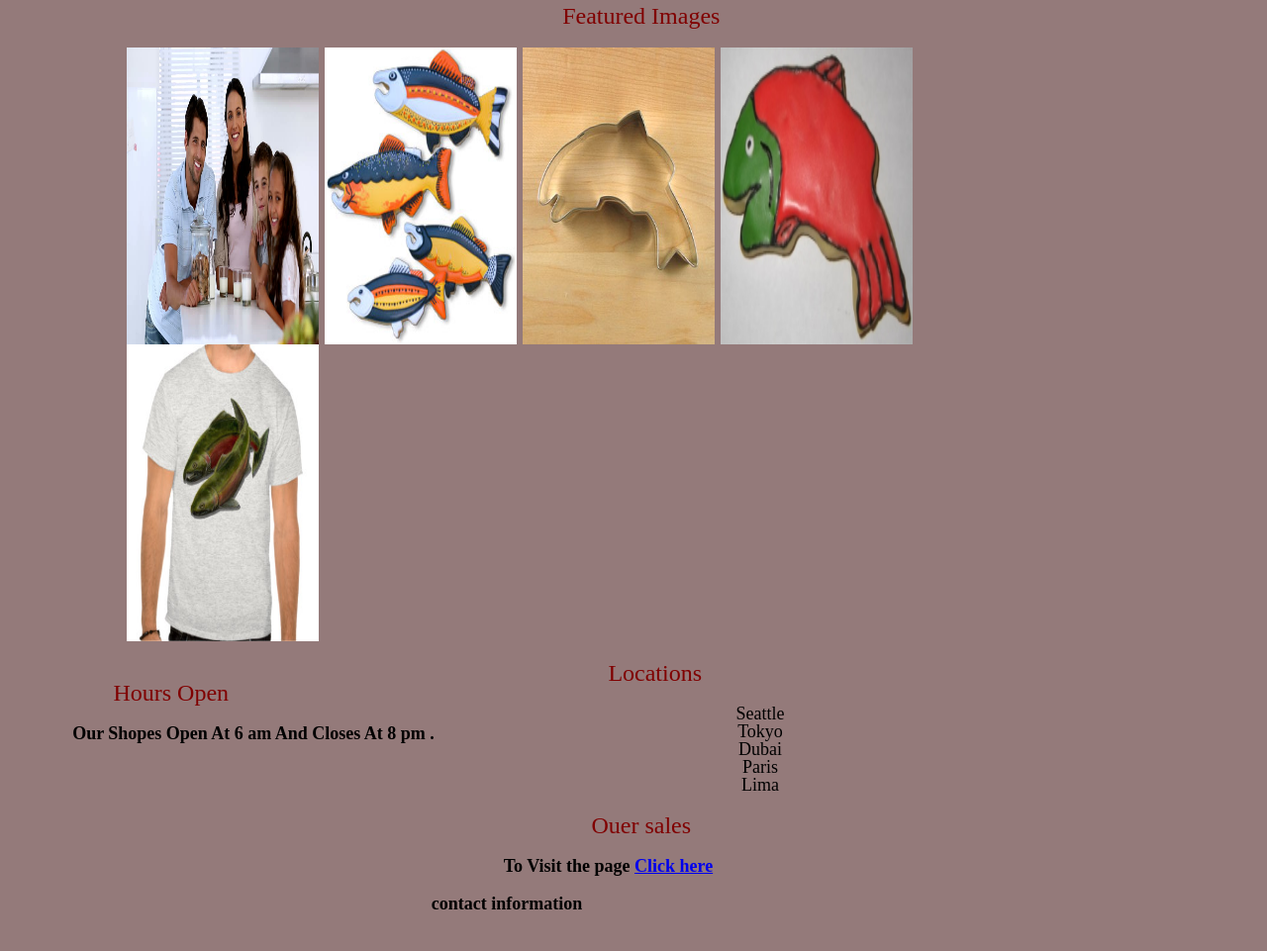
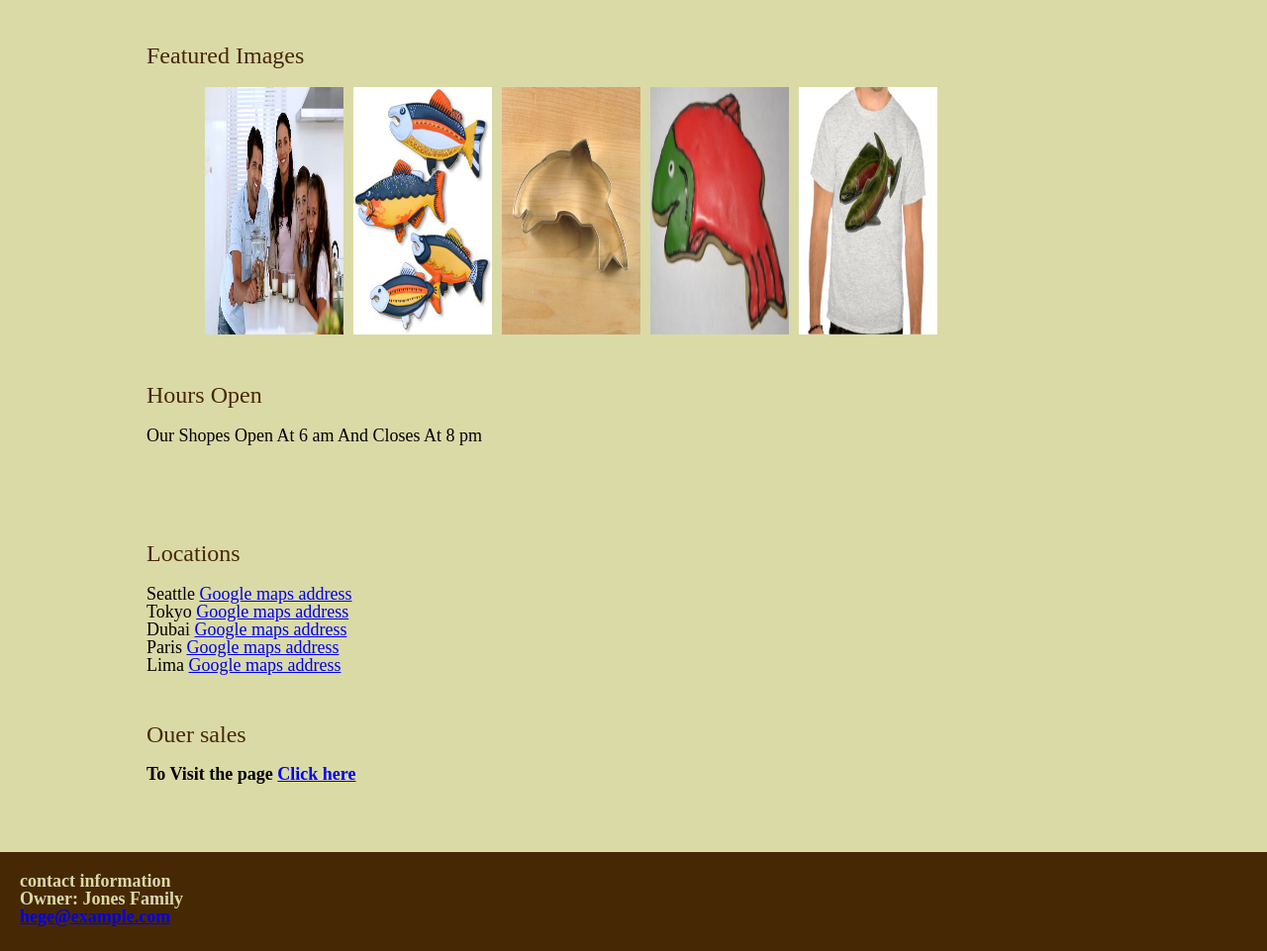
Before and after one commit to ElayyanAreej/salmonCookies, a plain HTML site: page index.html in a window 1280 px wide. Shown: the part 96-1057 px from the top of the page at 99% size. Before the commit the page ends 1019 px from the top, so only its background shows below. Drawn offline with Linux system fonts and the light colour scheme.

Commit message:
adding css & text

```diff
--- a/css/style.css
+++ b/css/style.css
@@ -1,14 +1,11 @@
 *{
   box-sizing: border-box;
+  text-align: justify;
 }
 
 body{
-    width: 80%;
-    text-align: center;
     background-attachment: 0.5;
-    background-color: rgb(148, 122, 122);
-    /* background-color: rgb(173, 133, 133); */
-
+    background-color:  rgb(218, 218, 167);
 }
 header{
   position:sticky;
@@ -16,6 +13,8 @@ header{
   top: 0;
   margin-bottom: 20px;
   padding-bottom: 20px;
+  /* background-color:  rgb(218, 218, 167); */
+  height: 100px;
 }
 h1{
   margin-left: 5%;
@@ -31,54 +30,65 @@ header img{
   float: left;
 }
 
-  #mid {
-  float: left;
-  width: 100%;
+main{
+  clear: both;
+  width: 80%;
+  text-align:center;
+  /* background-color: lime; */
   padding: 20px;
   margin-left: 10%;
-  }
-#left {
-  float: left;
-  width: 50%;
-  padding: 20px;
+}
+section{
+  display: block;
+  clear: both;
+  margin-bottom: 5%;
 }
 
-#right {
-  /* padding: 20px; */
-  float: right;
-  width: 50%;
-}
+
  #mid img{
   float: left;
    display: inline-block;
-   width: 200px;
-   height: 300px;
-   padding-left: 6px;
+   width: 150px;
+   height: 250px;
+   padding-left: 10px;
+ }
+ #mid div{
+   margin-left: 5%;
+   margin-bottom: 2%;
+ }
+
+ #left,#right{
+   /* background-color: magenta; */
+   padding-top: 5%;
+ }
+
+ #left{
+   display: block;
  }
  section h2{
-  text-align: left;
   font-size: x-large;
-  padding-bottom: 20px;
+
  }
- #mid h2{
-  text-align: center;
-  margin-right: 130px;
- }
+
  footer{
    clear: both;
    width: 100%;
+   height: 100px;
+   color:rgb(218, 218, 167);
+   background-color: rgb(71, 40, 5);
+   padding: 20px;
     }
 table,td{
+
   text-align: center;
   border: 1px solid;
     border-collapse: collapse;
     margin-left:20%;
   }
   h2{
-    text-align: center;
-      margin-left:20%;
+    margin-bottom: 2%;
       font-size: large;
-      color: maroon;
+      color: rgb(71, 40, 5);
     }
 
   th{
--- a/index.html
+++ b/index.html
@@ -18,38 +18,40 @@
     <main>
    <section id="mid">
        <h2>Featured Images</h2>
-       <div><img src="img/family.jpg" alt=""><p></p></div>
-       <div><img src="img/fish.jpg" alt=""><p></p></div>
-       <div><img src="img/cutter.jpeg" alt=""><p></p></div>
-       <div><img src="img/frosted-cookie.jpg" alt=""><p></p></div>
-       <div><img src="img/shirt.jpg" alt=""><p></p></div>
+       <div><img src="img/family.jpg" alt="">
+       <div><img src="img/fish.jpg" alt="">
+       <div><img src="img/cutter.jpeg" alt="">
+       <div><img src="img/frosted-cookie.jpg" alt="">
+       <div><img src="img/shirt.jpg" alt=""></div>
    </section>
    <section id="left">
     <h2>Hours Open</h2>
-    <di id="hr">
-
-    </di>
+    <div id="hr"> Our Shopes Open At 6 am And Closes At 8 pm   </div>
 </section>
 <section id="right">
     <h2>Locations</h2>
     <div id="loc">
         <ul>
-            <li>Seattle</li>
-            <li>Tokyo</li>
-            <li>Dubai</li>
-            <li>Paris</li>
-            <li>Lima</li>
+            <li>Seattle      <a href="https://goo.gl/maps/JQuy8A3BpbR9V11M8">      Google maps address</a></li>
+            <li>Tokyo      <a href="https://goo.gl/maps/8mpdcrDwYBBB7sch6">      Google maps address</a></li>
+            <li>Dubai      <a href="https://goo.gl/maps/APBdySw5wqDAfiRp8">      Google maps address</a></li>
+            <li>Paris      <a href="https://goo.gl/maps/HHLN6twyiHvWRPTz7">      Google maps address</a></li>
+            <li>Lima      <a href="https://goo.gl/maps/RyQJRx6XXSU7xBsP7">      Google maps address</a></li>
         </ul>
+
     </div>
 
 </section>
 <section id="mid">
     <h2>Ouer sales</h2>
-<p>To Visit the page <a href="sales.html">Click here</a></section></main></p></main>
+<p>To Visit the page <a href="sales.html">Click here</a></p></section>
     </main>
     <footer>
 <h5>contact information</h5>
+<p>Owner: Jones Family</p>
+  <p><a href="mailto:SlmoonCooKies-Jones@example.com">hege@example.com</a></p>
     </footer>
+
     <script src="js/app2.js"></script>
 </body>
 
--- a/js/app2.js
+++ b/js/app2.js
@@ -1,9 +1,9 @@
 'use strict';
 //index
 //open hr
-let container2 = document.getElementById('hr');
-let pEl = document.createElement('p');
-pEl.textContent=`Our Shopes Open At 6 am And Closes At 8 pm .`;
-container2.appendChild(pEl);
+// let container2 = document.getElementById('hr');
+// let pEl = document.createElement('p');
+// pEl.textContent=`Our Shopes Open At 6 am And Closes At 8 pm .`;
+// container2.appendChild(pEl);
 
 //locations
```
Also changed, not shown: sales.html (+1 -1 lines).
